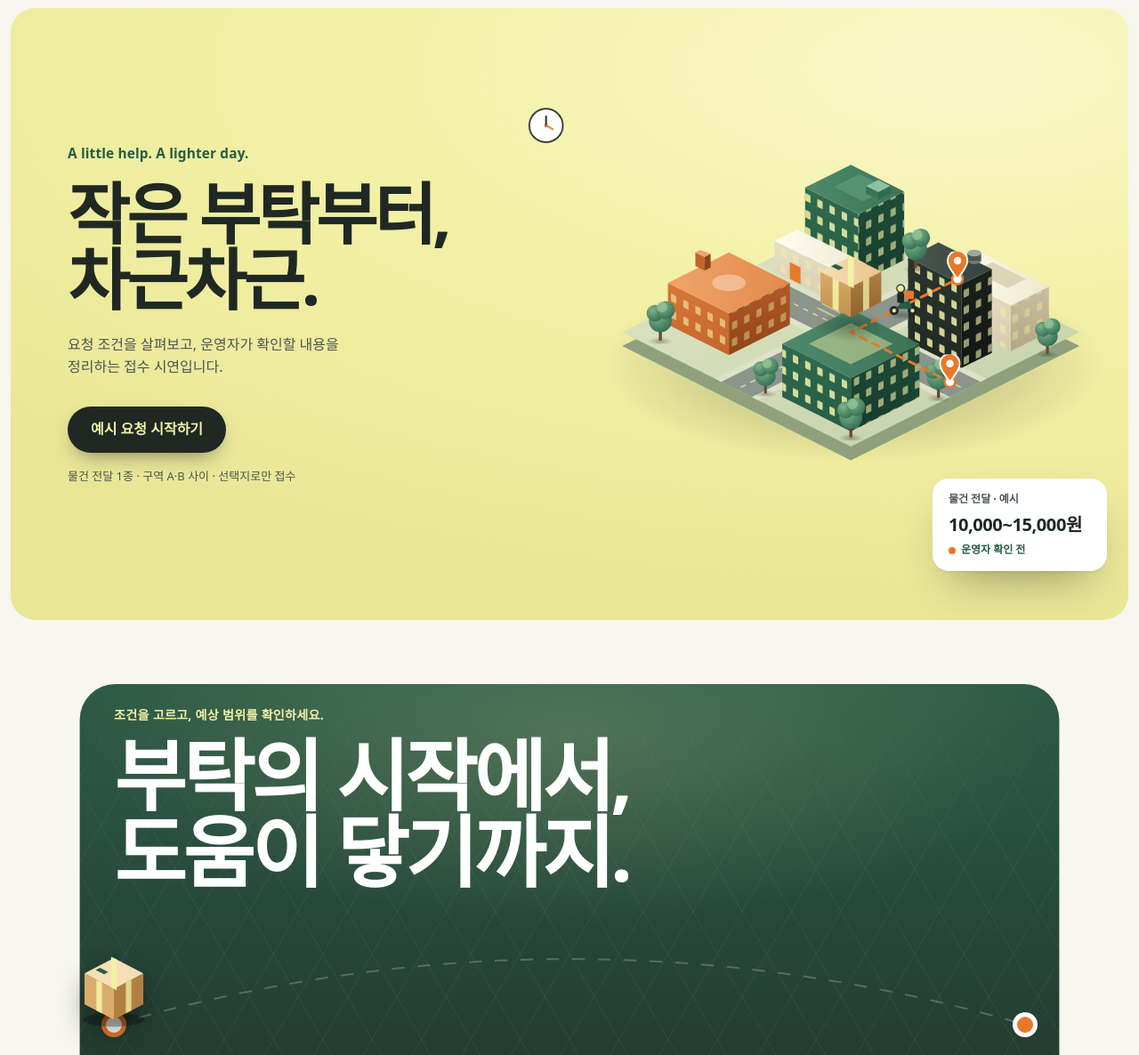
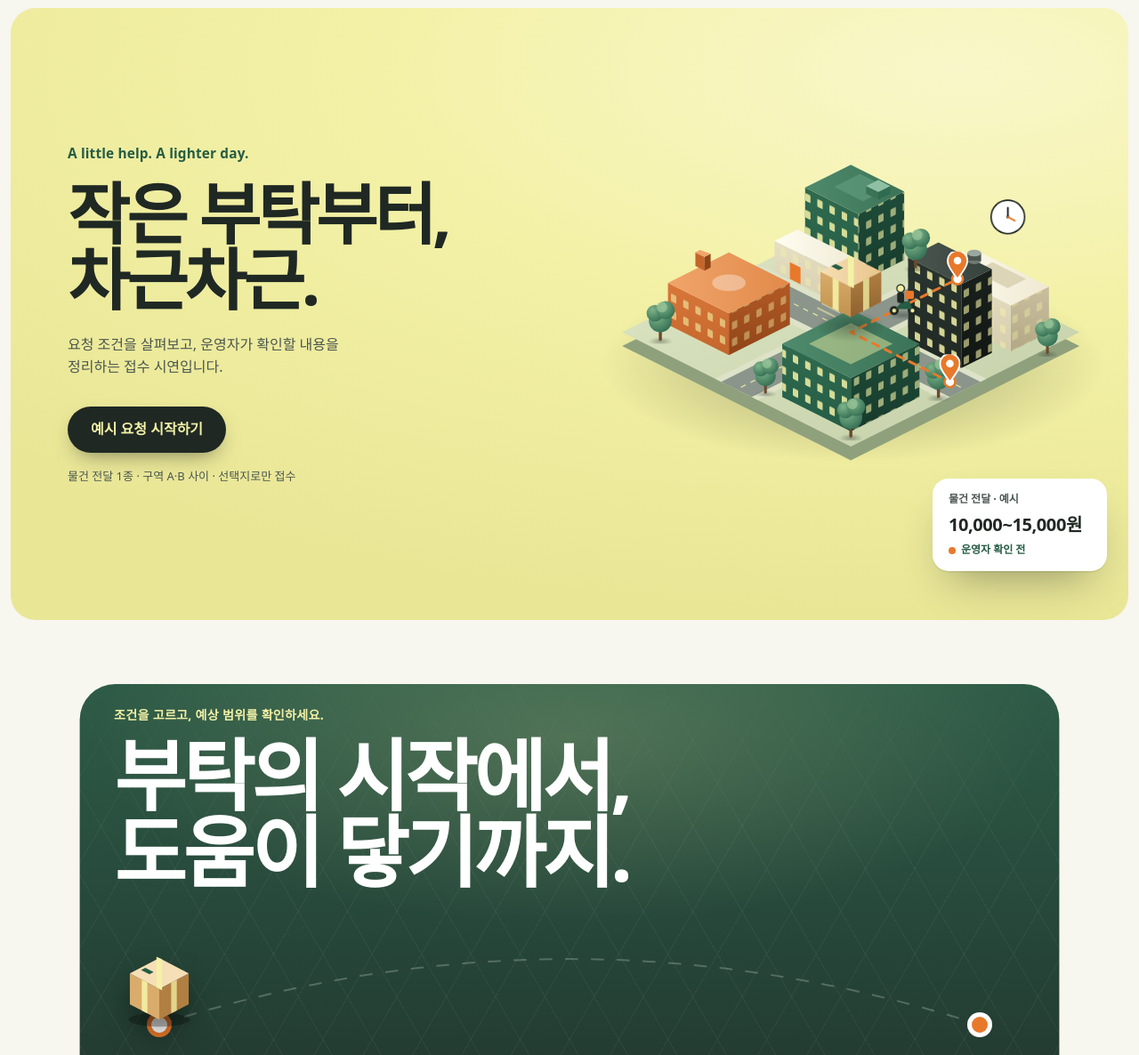
Before and after one commit to Jeonjaeman/wishket-159789-draft, a website with bundled scripts: page index.html in a window 1280 px wide. Shown: the part 91-1277 px from the top of the page at 89% size. Built offline with nearby package versions, Linux system fonts and the light colour scheme; a web font is replaced by a local one.

Commit message:
fix: preserve SVG fallback origin and parcel edge clearance
Co-authored-by: 리사-웹디자이너 <c1e5dd155536b06634b92867b4eeac5ffeb2b362197adf19091fc28a114c6185@buzz.local>

```diff
--- a/index.html
+++ b/index.html
@@ -141,10 +141,10 @@
       </g>
 
       <!-- 시계 컴포넌트 -->
-      <g class="clock" transform="translate(606,120)">
+      <g transform="translate(606,120)"><g class="clock">
         <circle r="22" fill="#fff" stroke="#1f2823" stroke-width="2"/><circle r="2" fill="#1f2823"/>
         <line x1="0" y1="0" x2="0" y2="-12" stroke="#1f2823" stroke-width="2.4" stroke-linecap="round"/><line x1="0" y1="0" x2="9" y2="5" stroke="#e8792b" stroke-width="2.4" stroke-linecap="round"/>
-      </g>
+      </g></g>
     </svg>
     </div>
 
--- a/style.css
+++ b/style.css
@@ -137,7 +137,7 @@ h2 { font-size: clamp(32px, 4.6vw, 64px); max-width: 18ch; }
 .scene-caption { margin: 0; color: var(--butter); font-size: clamp(13px, 1.1vw, 16px); font-weight: 700; letter-spacing: .02em; word-break: keep-all; }
 /* 1440 → 88px, 390 → 32px, 320 → 30px. 두 구절은 .nw 로 한 덩어리 */
 .scene-title { margin: 0; font-size: clamp(30px, 8.2vw, 88px); line-height: .98; letter-spacing: -.045em; font-weight: 850; color: #fff; word-break: keep-all; }
-.scene-track { position: relative; min-height: clamp(96px, 16vh, 150px); margin: clamp(8px, 2vh, 20px) 0 0; }
+.scene-track { position: relative; min-height: clamp(96px, 16vh, 150px); margin: clamp(8px, 2vh, 20px) clamp(24px, 4vw, 56px) 0; }
 .scene-route { position: absolute; left: 0; right: 0; top: 0; width: 100%; height: 100%; display: block; overflow: visible; }
 .scene-path-base { fill: none; stroke: rgba(255, 255, 255, .22); stroke-width: 2; stroke-dasharray: .012 .012; vector-effect: non-scaling-stroke; }
 .scene-path { fill: none; stroke: var(--orange); stroke-width: 6; stroke-linecap: round; stroke-dasharray: 1; stroke-dashoffset: calc(1 - var(--p)); vector-effect: non-scaling-stroke; }
```
Also changed, not shown: tests/structure.test.mjs (+6 -0 lines).
